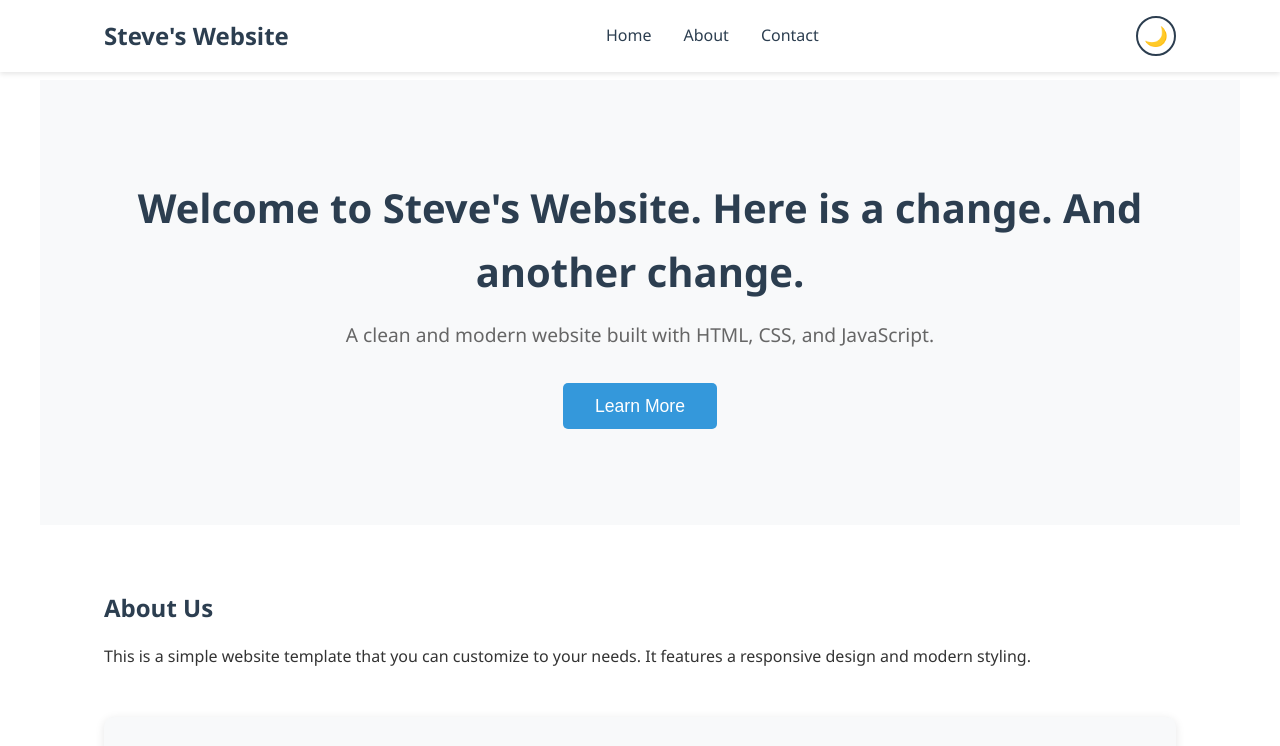
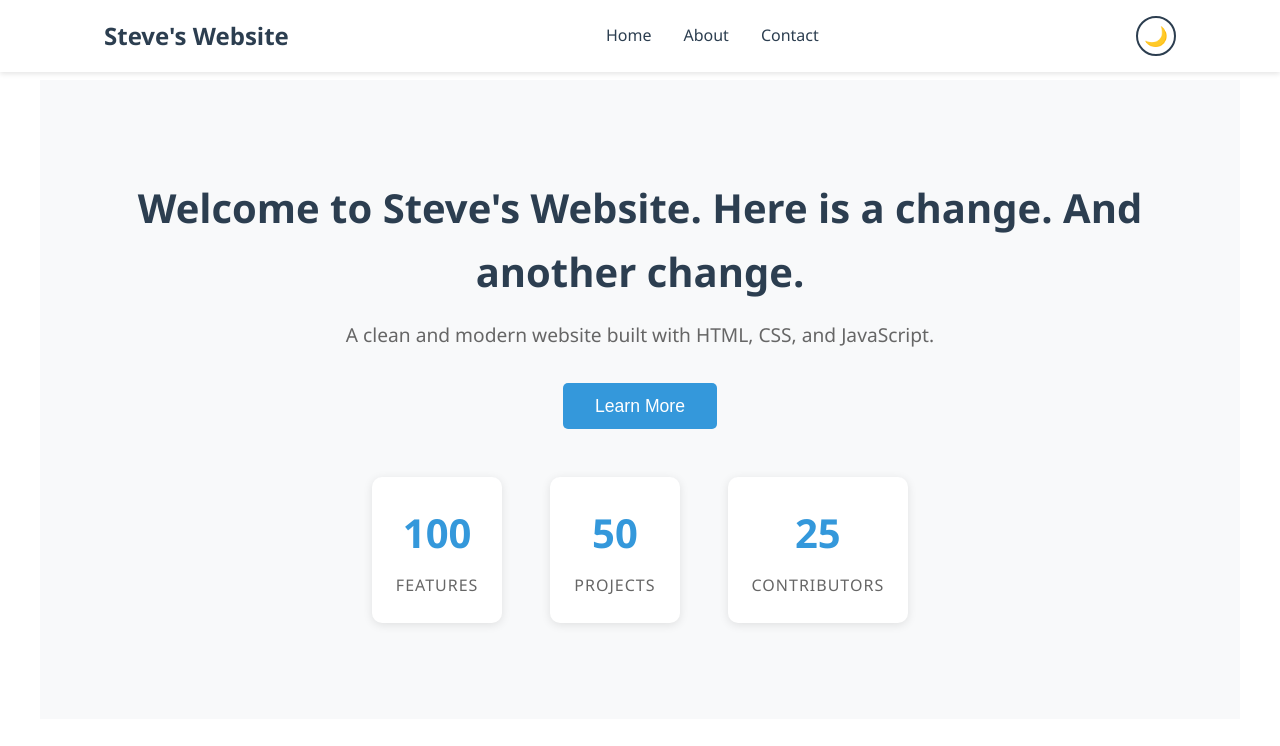
Before and after one commit to StephenCWieland/Coding-Project, a website: page index.html in a window 1280 px wide. Shown: the top 746 px of the page. Drawn offline with Linux system fonts and the light colour scheme.

Commit message:
feat: add animated stats counter to hero section

```diff
--- a/index.html
+++ b/index.html
@@ -26,6 +26,20 @@
             <h1>Welcome to Steve's Website. Here is a change. And another change.</h1>
             <p>A clean and modern website built with HTML, CSS, and JavaScript.</p>
             <button class="cta-button">Learn More</button>
+            <div class="hero-stats">
+                <div class="stat-item">
+                    <span class="stat-number" data-target="100">0</span>
+                    <span class="stat-label">Features</span>
+                </div>
+                <div class="stat-item">
+                    <span class="stat-number" data-target="50">0</span>
+                    <span class="stat-label">Projects</span>
+                </div>
+                <div class="stat-item">
+                    <span class="stat-number" data-target="25">0</span>
+                    <span class="stat-label">Contributors</span>
+                </div>
+            </div>
         </section>
 
         <section id="about" class="about">
--- a/script.js
+++ b/script.js
@@ -202,3 +202,44 @@ if (scrollToTopBtn) {
         });
     });
 }
+
+// Animated stats counter
+function animateStats() {
+    const stats = document.querySelectorAll('.stat-number');
+
+    stats.forEach(stat => {
+        const target = parseInt(stat.getAttribute('data-target'));
+        const duration = 2000; // 2 seconds
+        const increment = target / (duration / 16); // 60fps
+        let current = 0;
+
+        const updateStat = () => {
+            current += increment;
+            if (current < target) {
+                stat.textContent = Math.floor(current);
+                requestAnimationFrame(updateStat);
+            } else {
+                stat.textContent = target;
+            }
+        };
+
+        // Start animation when element is visible
+        const observer = new IntersectionObserver((entries) => {
+            entries.forEach(entry => {
+                if (entry.isIntersecting) {
+                    updateStat();
+                    observer.unobserve(entry.target);
+                }
+            });
+        }, { threshold: 0.5 });
+
+        observer.observe(stat);
+    });
+}
+
+// Initialize stats animation when page loads
+if (document.readyState === 'loading') {
+    document.addEventListener('DOMContentLoaded', animateStats);
+} else {
+    animateStats();
+}
--- a/styles.css
+++ b/styles.css
@@ -95,6 +95,46 @@ section {
 
 .cta-button:hover {
     background-color: #2980b9;
+}
+
+/* Hero stats section */
+.hero-stats {
+    display: flex;
+    justify-content: center;
+    gap: 3rem;
+    margin-top: 3rem;
+    flex-wrap: wrap;
+}
+
+.stat-item {
+    text-align: center;
+    padding: 1.5rem;
+    background-color: white;
+    border-radius: 10px;
+    box-shadow: 0 2px 10px rgba(0,0,0,0.1);
+    min-width: 120px;
+    transition: transform 0.3s ease;
+}
+
+.stat-item:hover {
+    transform: translateY(-5px);
+    box-shadow: 0 4px 15px rgba(0,0,0,0.15);
+}
+
+.stat-number {
+    display: block;
+    font-size: 2.5rem;
+    font-weight: bold;
+    color: #3498db;
+    margin-bottom: 0.5rem;
+}
+
+.stat-label {
+    display: block;
+    font-size: 1rem;
+    color: #666;
+    text-transform: uppercase;
+    letter-spacing: 1px;
 }
 
 /* About section */
@@ -283,6 +323,23 @@ body.dark-mode .hero h1 {
 }
 
 body.dark-mode .hero p {
+    color: #b0b0b0;
+}
+
+body.dark-mode .stat-item {
+    background-color: #2d2d2d;
+    box-shadow: 0 2px 10px rgba(0,0,0,0.3);
+}
+
+body.dark-mode .stat-item:hover {
+    box-shadow: 0 4px 15px rgba(0,0,0,0.4);
+}
+
+body.dark-mode .stat-number {
+    color: #3498db;
+}
+
+body.dark-mode .stat-label {
     color: #b0b0b0;
 }
 
```
